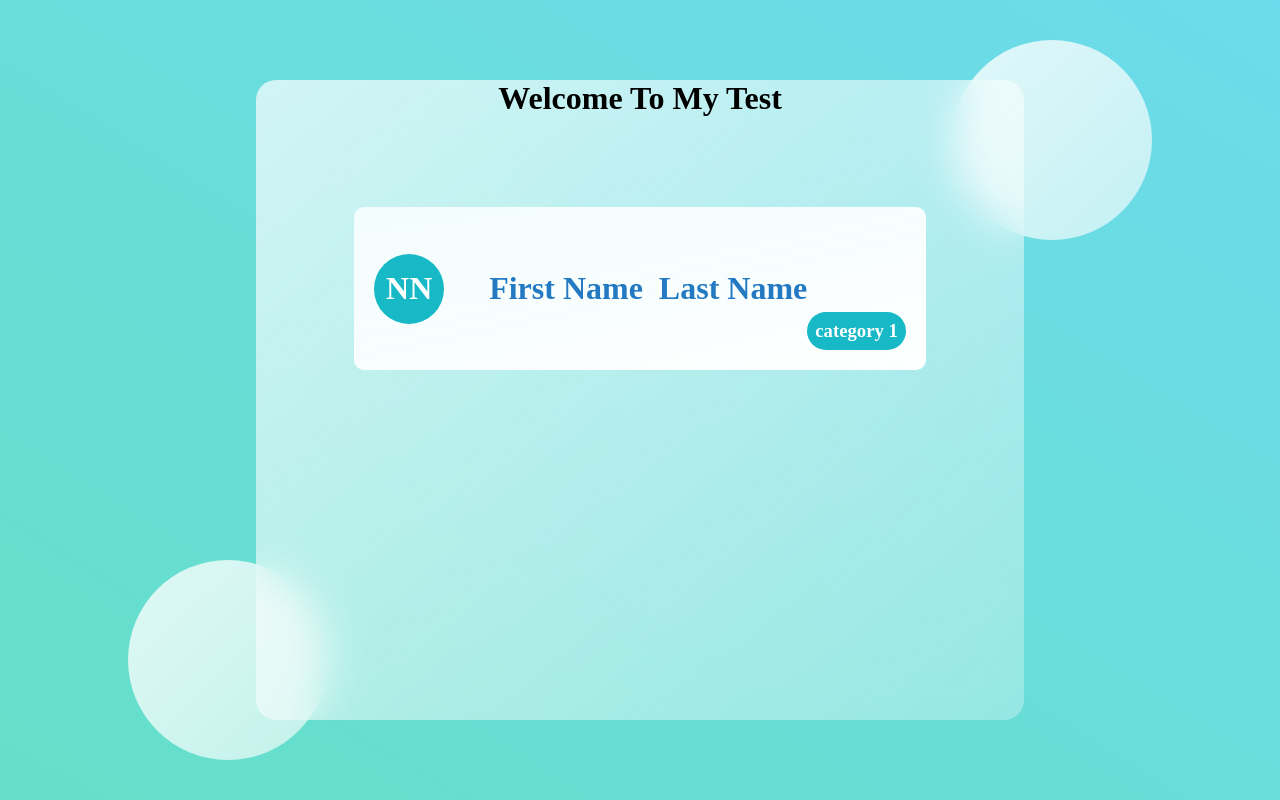
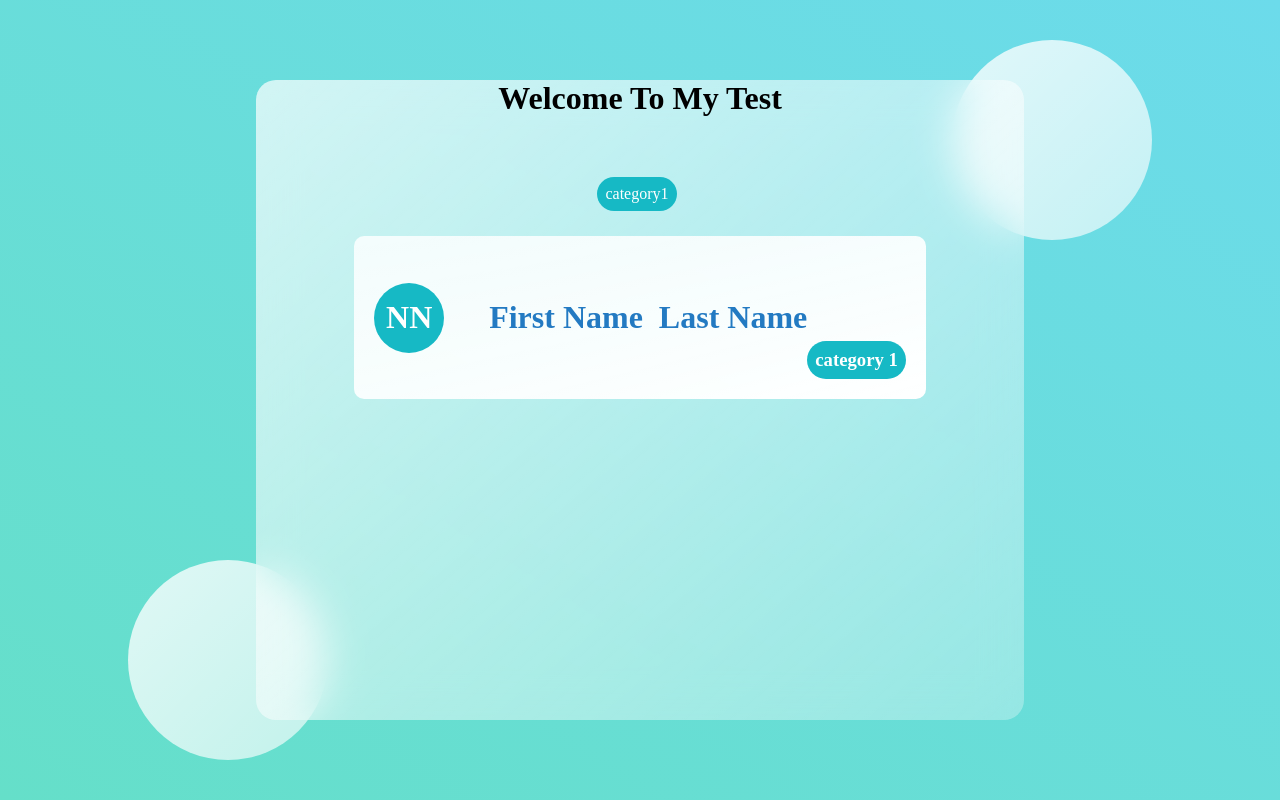
Before and after one commit to Nadim-Nahle/new-test, a plain HTML site: page index.html in a window 1280 px wide. Drawn offline with Linux system fonts and the light colour scheme.

Commit message:
Test Created Category placeholder

```diff
--- a/css/style.css
+++ b/css/style.css
@@ -54,7 +54,7 @@ main {
   text-align: center;
 }
 .cards {
-  padding-top: 70px;
+  padding-top: 5px;
   display: flex;
   flex-direction: column;
 }
@@ -94,3 +94,14 @@ main {
   justify-content: center;
   color: white;
 }
+.categories {
+  padding-top: 60px;
+  display: flex;
+}
+.category {
+  background-color: rgb(22, 185, 197);
+  padding: 8px;
+  border-radius: 20px;
+  color: white;
+  margin-right: 6px;
+}
--- a/index.html
+++ b/index.html
@@ -12,6 +12,9 @@
             <div class="test">
             <div class="header">
                 <h1>Welcome To My Test</h1>
+            </div>
+            <div class="categories">
+                <div class="category">category1</div>
             </div>
             <div class="cards">
                 <div class="card">
```
